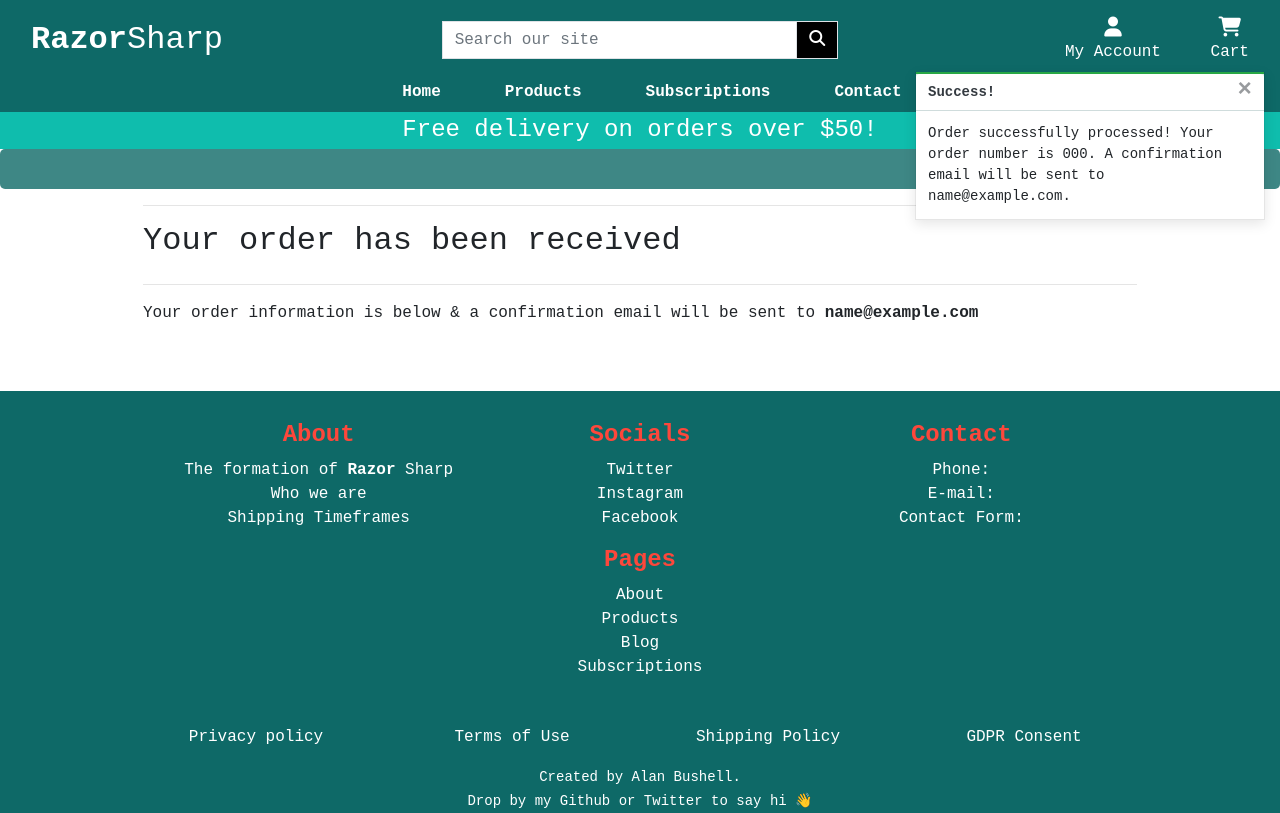
After one commit to Alan-Bushell/razor-sharp, a Django app: page /checkout/checkout_success/000 in a window 1280 px wide. The commit adds this page. Run offline with Django 3.2, Linux system fonts and the light colour scheme; tables that the repository leaves empty hold one stand-in row (values such as "Sample post"); some libraries are stand-ins or nearby versions.

Commit message:
add order success page and start building template

```diff
--- a/checkout/__init__.py
+++ b/checkout/__init__.py
@@ -0,0 +1 @@
+default_app_config = 'checkout.apps.CheckoutConfig'
--- a/checkout/models.py
+++ b/checkout/models.py
@@ -28,19 +28,24 @@ class Order(models.Model):
     grand_total = models.DecimalField(max_digits=10,
                                       decimal_places=2, null=False, default=0)
 
-    def generate_order_number(self):
-        """ return a random order number using UUID"""
+    def _generate_order_number(self):
+        """
+        Generate a random, unique order number using UUID
+        """
         return uuid.uuid4().hex.upper()
 
     def update_total(self):
-        """ update total cost each time a unique product is added """
-        self.order_total = self.lineitems.aggregate(Sum('lineitem_total'))['lineitem_total_sum']
+        """
+        Update grand total each time a line item is added,
+        accounting for delivery costs.
+        """
+        self.order_total = self.lineitems.aggregate(Sum('lineitem_total'))['lineitem_total__sum'] or 0
         if self.order_total < settings.FREE_DELIVERY_THRESHOLD:
             self.delivery_cost = self.order_total * settings.STANDARD_DELIVERY_PERCENTAGE / 100
         else:
-            sef.delivery_cost = 0
+            self.delivery_cost = 0
         self.grand_total = self.order_total + self.delivery_cost
-        self.save
+        self.save()
 
     def save(self, *args, **kwargs):
         """ override the origtinal save method to set the order number
@@ -71,4 +76,4 @@ class OrderLineItem(models.Model):
         super().save(*args, **kwargs)
 
     def __str__(self):
-        return f'Title {self.product_name} on order {self.order.order_number}'
+        return f'Title {self.product.product_name} on order {self.order.order_number}'
--- a/checkout/templates/checkout/checkout.html
+++ b/checkout/templates/checkout/checkout.html
@@ -84,7 +84,7 @@
                         {{ order_form.street_address2 | as_crispy_field}}
                         {{ order_form.town_or_city | as_crispy_field}}
                         {{ order_form.postcode | as_crispy_field}}
-                        {{ order_form.country | as_crispy_field}}
+                        {{ order_form.county | as_crispy_field}}
                         {{ order_form.country | as_crispy_field}}
                     </fieldset>
                     <fieldset class="rounded px-3 mb-5">
--- /dev/null
+++ b/checkout/templates/checkout/checkout_success.html
@@ -0,0 +1,32 @@
+{% extends "base.html" %}
+{% load static %}
+
+{% block extra_css %}
+    <link rel="stylesheet" href="{% static 'checkout/css/checkout.css' %}">
+{% endblock %}
+
+{% block page_header %}
+    <div class="container header-container">
+        <div class="row">
+            <div class="col"></div>
+        </div>
+    </div>
+{% endblock %}
+
+{% block content %}
+    <div class="overlay"></div>
+    <div class="container">
+        <div class="row">
+            <div class="col">
+                <hr>
+                <h2 class="logo-font mb-4">Your order has been received</h2>
+                <hr>
+                <p>Your order information is below & a confirmation email will be sent to <strong>{{order.email}}</strong></p>
+            </div>
+        </div>
+
+        <div class="row">
+
+        </div>
+    </div>
+{% endblock %}
--- a/checkout/urls.py
+++ b/checkout/urls.py
@@ -4,4 +4,6 @@ from . import views
 
 urlpatterns = [
     path('', views.checkout, name='checkout'),
+    path('checkout_success/<order_number>', views.checkout_success,
+         name='checkout_success'),
 ]
--- a/checkout/views.py
+++ b/checkout/views.py
@@ -1,9 +1,11 @@
-from django.shortcuts import render, redirect, reverse
+from django.shortcuts import render, redirect, reverse, get_object_or_404
 from django.contrib import messages
 from django.conf import settings
 
 # Create your views here.
 from .forms import OrderForm
+from .models import Order, OrderLineItem
+from products.models import Product
 from cart.contexts import cart_contents
 
 import stripe
@@ -13,21 +15,76 @@ def checkout(request):
     stripe_public_key = settings.STRIPE_PUBLIC_KEY
     stripe_secret_key = settings.STRIPE_SECRET_KEY
 
-    cart = request.session.get('cart', {})
-    if not cart:
-        messages.error(request, 'There is nothing in your cart')
-        return redirect(reverse('products'))
+    if request.method == 'POST':
+        cart = request.session.get('cart', {})
 
-    current_cart = cart_contents(request)
-    total = current_cart['grand_total']
-    stripe_total = round(total * 100)
-    stripe.api_key = stripe_secret_key
-    intent = stripe.PaymentIntent.create(
-        amount=stripe_total,
-        currency=settings.STRIPE_CURRENCY,
-    )
+        form_data = {
+            'first_name': request.POST['first_name'],
+            'last_name': request.POST['last_name'],
+            'email': request.POST['email'],
+            'phone_number': request.POST['phone_number'],
+            'street_address1': request.POST['street_address1'],
+            'street_address2': request.POST['street_address2'],
+            'town_or_city': request.POST['town_or_city'],
+            'county': request.POST['county'],
+            'postcode': request.POST['postcode'],
+            'country': request.POST['country'],
+        }
 
-    order_form = OrderForm()
+        order_form = OrderForm(form_data)
+
+        if order_form.is_valid():
+            order = order_form.save()
+            for item_id, item_data in cart.items():
+                try:
+                    product = Product.objects.get(id=item_id)
+                    if isinstance(item_data, int):
+                        order_line_item = OrderLineItem(
+                            order=order,
+                            product=product,
+                            quantity=item_data,
+                        )
+                        order_line_item.save()
+                    else:
+                        for size, quantity in item_data['items_by_size'].items():
+                            order_line_item = OrderLineItem(
+                                order=order,
+                                product=product,
+                                quantity=quantity,
+                                product_size=size,
+                            )
+                            order_line_item.save()
+                except Product.DoesNotExist:
+                    messages.error(request, (
+                        "One of the products in your cart wasn't found \
+                         in our database. "
+                        "Please call us for assistance!")
+                    )
+                    order.delete()
+                    return redirect(reverse('view_cart'))
+
+            request.session['save_info'] = 'save-info' in request.POST
+            return redirect(reverse('checkout_success',
+                            args=[order.order_number]))
+        else:
+            messages.error(request, 'There was an error with your form. \
+                Please double check your information.')
+    else:
+        cart = request.session.get('cart', {})
+        if not cart:
+            messages.error(request, 'There is nothing in your cart')
+            return redirect(reverse('products'))
+
+        current_cart = cart_contents(request)
+        total = current_cart['grand_total']
+        stripe_total = round(total * 100)
+        stripe.api_key = stripe_secret_key
+        intent = stripe.PaymentIntent.create(
+            amount=stripe_total,
+            currency=settings.STRIPE_CURRENCY,
+        )
+
+        order_form = OrderForm()
 
     if not stripe_public_key:
         messages.warning(request, 'Stripe public key is missing. \
@@ -41,3 +98,22 @@ def checkout(request):
     }
 
     return render(request, template, context)
+
+
+def checkout_success(request, order_number):
+    """ handle successful transactions """
+    save_info = request.session.get('save_info')
+    order = get_object_or_404(Order, order_number=order_number)
+    messages.success(request, f'Order successfully processed!\
+        Your order number is {order_number}. A confirmation \
+        email will be sent to {order.email}.')
+
+    if 'cart' in request.session:
+        del request.session['cart']
+
+    template = 'checkout/checkout_success.html'
+    context = {
+        'order': order,
+    }
+
+    return render(request, template, context)
```
Also changed, not shown: checkout/signals.py (+8 -4 lines).
